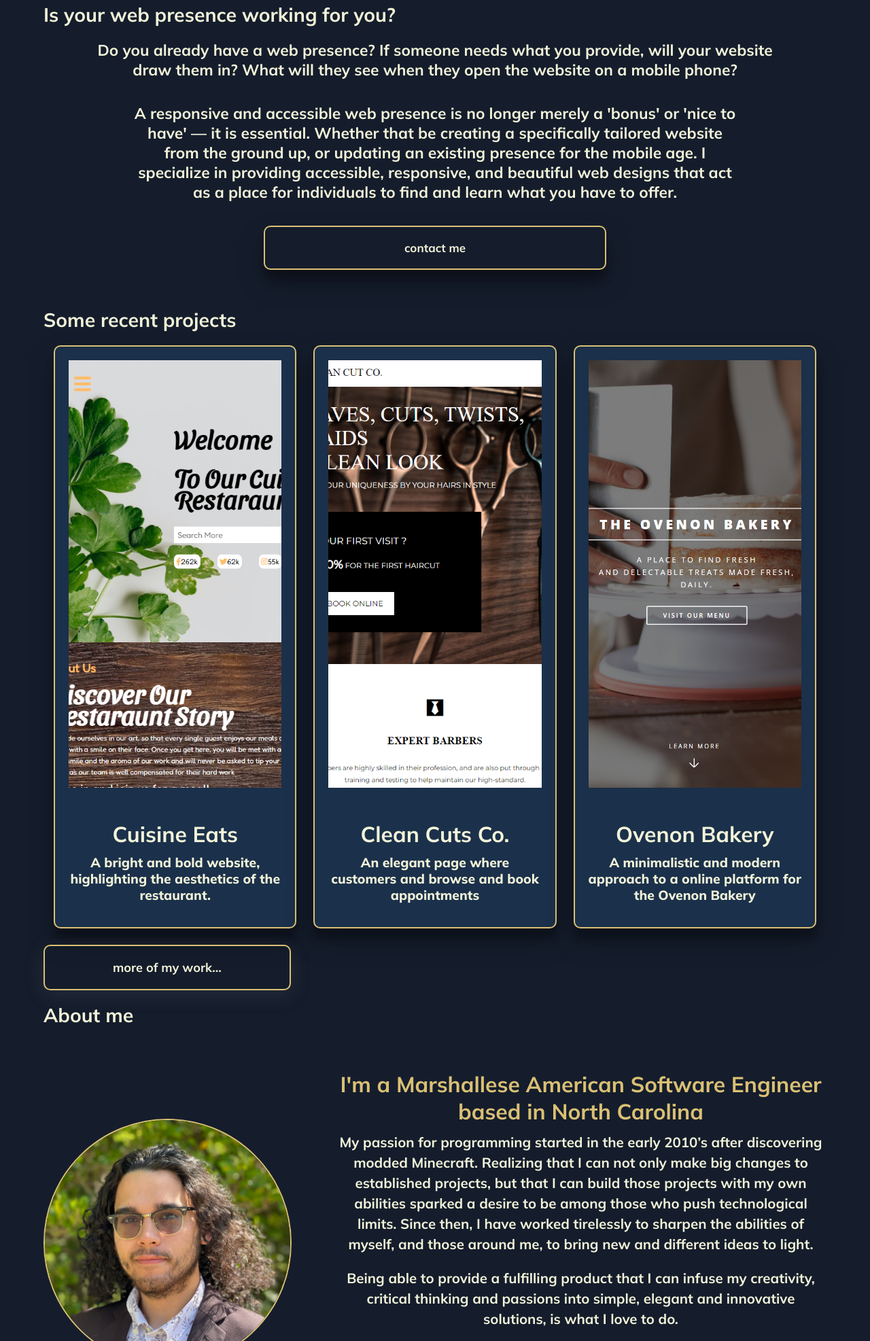
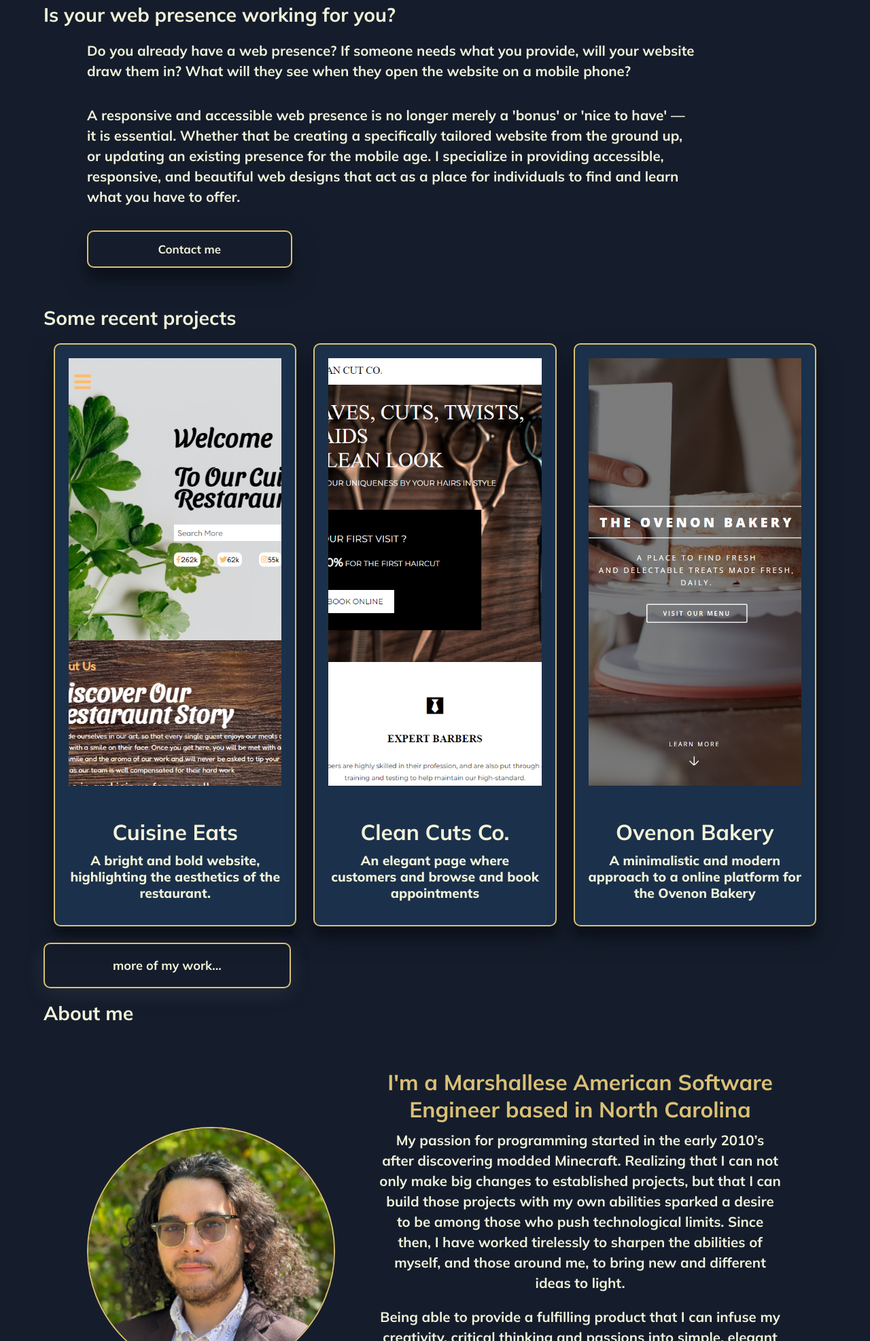
Before and after one commit to boonaki/PortfolioV2, a plain HTML site: page index.html in a window 1280 px wide. Shown: the part 827-2800 px from the top of the page at 68% size. Drawn offline with nearby package versions, Linux system fonts and the light colour scheme; no server answers.

Commit message:
styling changes

```diff
--- a/css/style.css
+++ b/css/style.css
@@ -648,18 +648,21 @@ h5 {
         font-size: 1.7rem;
     }
 
-    #idx_introInfo p:first-of-type{
-        padding: 0 10%;
-    }
-    #introInfo p{
-        margin: 5% 0 3% 0;
-        font-size: 2.8rem;
+    #idx_introInfo p, #introInfo p{
+        padding: 0 20% 0 10%;
+        text-align: left;
+        font-size: 1.8rem;
+        line-height: 30px;
     }
     #buttonContainers{
         padding: 0 10% 25px 10%;
+        justify-content: flex-start;
     }
     #intro .connectButton{
         padding: 21px 9%;
+    }
+    #idx_intro .connectButton{
+        padding: 15px 10%;
     }
     #myProjects h2{
         margin-bottom: 10px;
@@ -727,8 +730,14 @@ h5 {
     #about{
         flex-direction: row;
     }
+    #aboutText p{
+        padding: 10px 10% 10px 0;
+    }
+    #aboutText h3{
+        padding-right: 10%;
+    }
     #headshot{
-        margin-left: 5%;
+        margin-left: 10%;
     }
     #headshot #headshotPic{
         width: 365px;
--- a/index.html
+++ b/index.html
@@ -56,7 +56,7 @@
 				</section>
 				<section id="buttonContainers">
 
-					<a id="contactMe" href="#contact" class="connectButton">contact me</a>
+					<a id="contactMe" href="#contact" class="connectButton">Contact me</a>
 
 				</section>
 			</section>
@@ -100,7 +100,7 @@
 						<p>My passion for programming started in the early 2010’s after discovering modded Minecraft. Realizing that I can not only make big changes to established projects, but that I can build those projects with my own abilities sparked a desire to be among those who push technological limits. Since then, I have worked tirelessly to sharpen the abilities of myself, and those around me, to bring new and different ideas to light.</p>
 						<p>Being able to provide a fulfilling product that I can infuse my creativity, critical thinking and passions into simple,
 							elegant and innovative solutions, is what I love to do.</p>
-						<p>When I'm not developing websites, you can find me doing various coding challenges, developing & play-testing video games, enjoying other hobbies of mine or just hanging around with my family.</p>
+						<p>When I'm not coding, you can find me baking, boxing, playing video games, or just hanging around with my family.</p>
 					</section>
 				</section>
 			</section>
```
Also changed, not shown: developer.html (+1 -1 lines).
